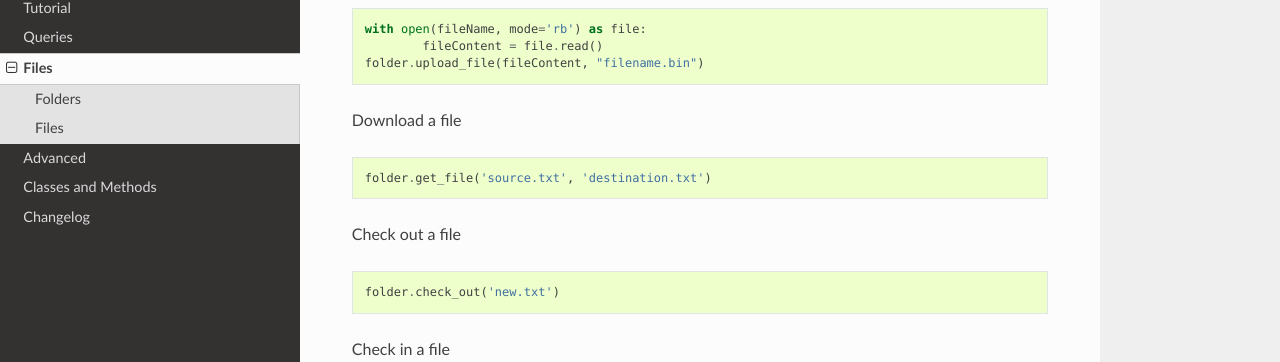
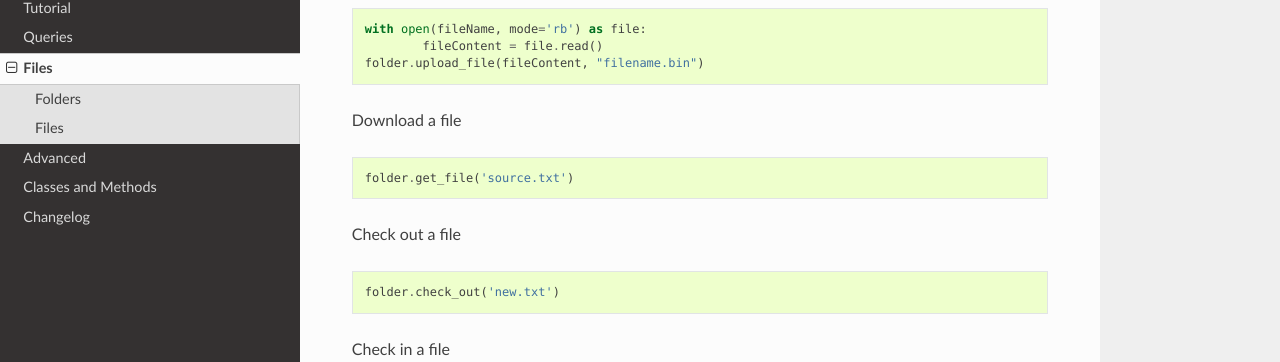
Before and after one commit to jasonrollins/shareplum, a Sphinx documentation site: the page built from docs/files.rst, in a window 1280 px wide and 900 px high, scrolled down 561 px. Shown: the part 167-529 px from the top of the window. Built offline with Sphinx 7.4.7 and the Read the Docs theme 2.0.0, drawn with Linux system fonts in a browser that asks for light colours.

Commit message:
Fixed get_file() in docs

```diff
--- a/docs/files.rst
+++ b/docs/files.rst
@@ -28,7 +28,7 @@ or for a binary file ::
 
 Download a file ::
 
-    folder.get_file('source.txt', 'destination.txt')
+    folder.get_file('source.txt')
 
 Check out a file ::
 
--- a/shareplum/version.py
+++ b/shareplum/version.py
@@ -1 +1 @@
-__version__ = "0.5.0"
+__version__ = "0.5.1"
```
